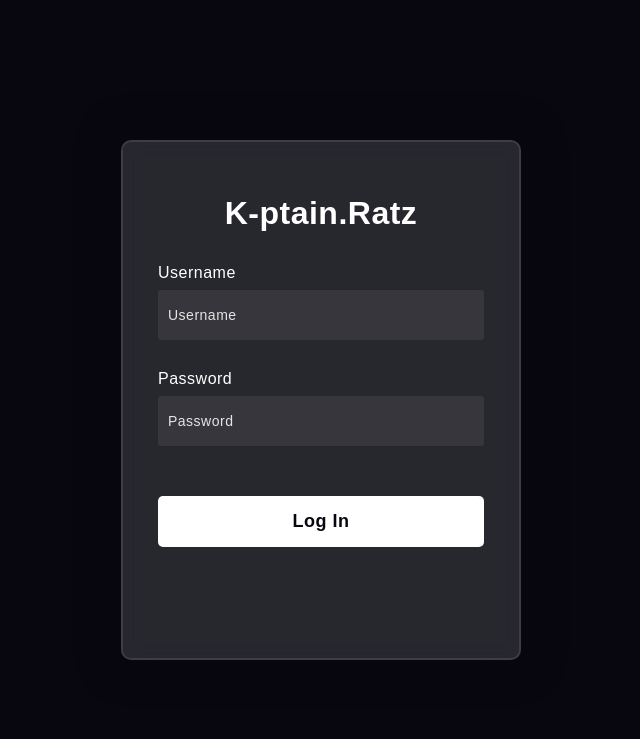
After one commit to Denis-REMACLE/K-ptain.Ratz, a PHP site: page /index.php in a window 1280 px wide. The commit adds this page. Shown: the top 739 px of the page, without its empty margins (319-959 px from the left). Run offline with PHP 8.4, Linux system fonts and the light colour scheme.

Commit message:
Add files via upload

```diff
--- /dev/null
+++ b/kptain/gui/central/logout.php
@@ -0,0 +1,6 @@
+<?php
+session_start();
+session_destroy();
+// Redirect to the login page:
+header('Location: /index.php');
+?>
--- /dev/null
+++ b/kptain/gui/index.php
@@ -0,0 +1,128 @@
+<!DOCTYPE html>
+<html lang="fr">
+<head>
+    <title>K-ptain.Ratz - Login</title>
+    <style media="screen">
+      *,
+*:before,
+*:after{
+    padding: 0;
+    margin: 0;
+    box-sizing: border-box;
+}
+body{
+    background-color: #080710;
+}
+.background{
+    width: 430px;
+    height: 520px;
+    position: absolute;
+    transform: translate(-50%,-50%);
+    left: 50%;
+    top: 50%;
+}
+.background .shape{
+    height: 200px;
+    width: 200px;
+    position: absolute;
+    border-radius: 50%;
+}
+.shape:first-child{
+    background: linear-gradient(
+        #080710,
+        #080710
+    );
+    left: -80px;
+    top: -80px;
+}
+.shape:last-child{
+    background: linear-gradient(
+        to right,
+        #080710,
+        #080710
+    );
+    right: -30px;
+    bottom: -80px;
+}
+form{
+    height: 520px;
+    width: 400px;
+    background-color: rgba(255,255,255,0.13);
+    position: absolute;
+    transform: translate(-50%,-50%);
+    top: 50%;
+    left: 50%;
+    border-radius: 10px;
+    backdrop-filter: blur(10px);
+    border: 2px solid rgba(255,255,255,0.1);
+    box-shadow: 0 0 40px rgba(8,7,16,0.6);
+    padding: 50px 35px;
+}
+form *{
+    font-family: 'Poppins',sans-serif;
+    color: #ffffff;
+    letter-spacing: 0.5px;
+    outline: none;
+    border: none;
+}
+form h3{
+    font-size: 32px;
+    font-weight: 700;
+    line-height: 42px;
+    text-align: center;
+}
+
+label{
+    display: block;
+    margin-top: 30px;
+    font-size: 16px;
+    font-weight: 500;
+}
+input{
+    display: block;
+    height: 50px;
+    width: 100%;
+    background-color: rgba(255,255,255,0.07);
+    border-radius: 3px;
+    padding: 0 10px;
+    margin-top: 8px;
+    font-size: 14px;
+    font-weight: 300;
+}
+::placeholder{
+    color: #e5e5e5;
+}
+button{
+    margin-top: 50px;
+    width: 100%;
+    background-color: #ffffff;
+    color: #080710;
+    padding: 15px 0;
+    font-size: 18px;
+    font-weight: 600;
+    border-radius: 5px;
+    cursor: pointer;
+}
+
+
+    </style>
+</head>
+<body>
+    <div class="background">
+        <div class="shape"></div>
+        <div class="shape"></div>
+    </div>
+    <form action="login.php" method="POST">
+        <h3>K-ptain.Ratz</h3>
+
+
+        <label for="login">Username</label>
+        <input type="text" name="username" placeholder="Username" id="username" required>
+
+        <label for="password">Password</label>
+        <input type="password" name="password" placeholder="Password" id="password" required>
+
+        <button>Log In</button>
+    </form>
+</body>
+</html>
```
Also changed, not shown: kptain/gui/central/home.php (+35 -3 lines), kptain/gui/central/profile.php (added, +39 -0 lines), kptain/gui/central/style.css (+17 -2 lines), kptain/gui/login.php (added, +48 -0 lines), kptain/gui/assets/france.png (added).
